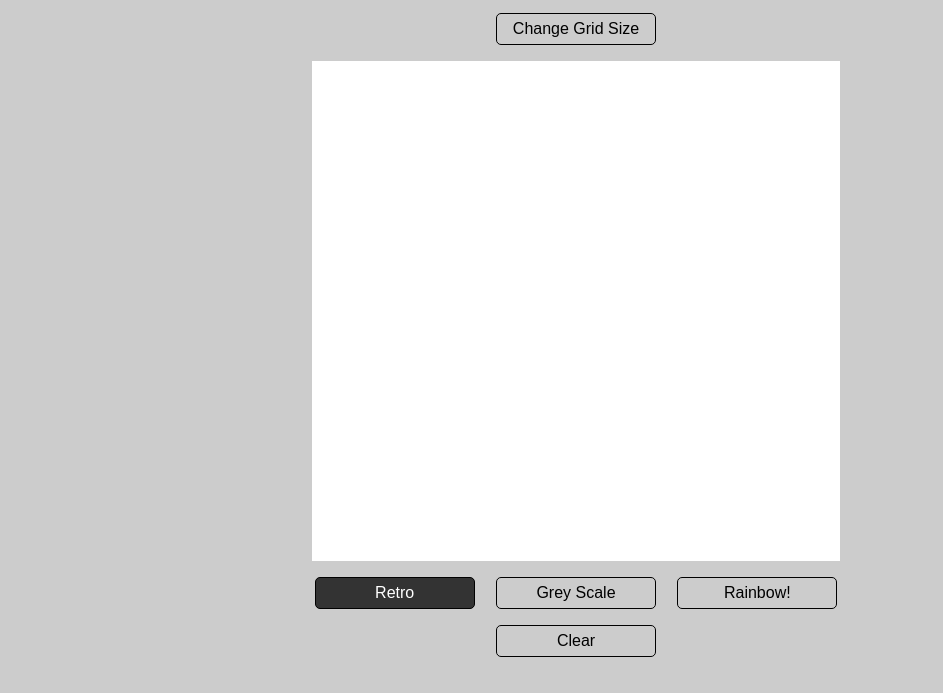
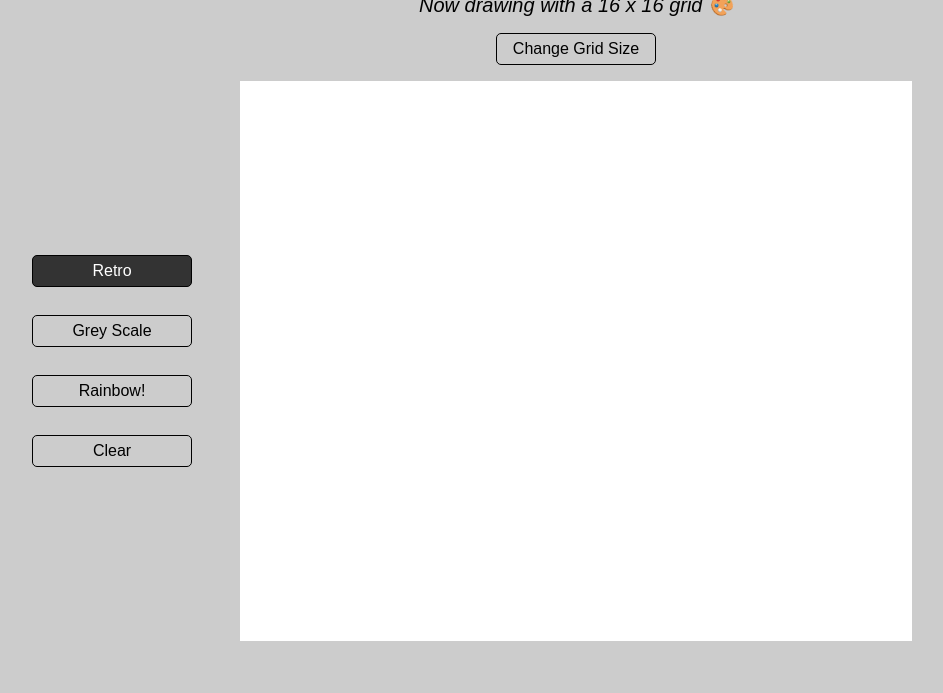
Before and after one commit to tfh12c/odin-etch-a-sketch, a plain HTML site: page index.html in a window 1280 px wide. Shown: the part 107-800 px from the top of the page, without its empty margins (64-1007 px from the left). Drawn offline with Linux system fonts and the light colour scheme.

Commit message:
desktop styling complete

```diff
--- a/style.scss
+++ b/style.scss
@@ -16,6 +16,11 @@ body {
     display: flex;
     flex-direction: column;
     align-items: center;
+
+    @include mixins.desktop {
+        flex-direction: row-reverse;
+        justify-content: center;
+    }
 }
 
 .header {
@@ -31,6 +36,10 @@ body {
             font-size: 3.125rem;
             margin-bottom: .5rem;
         }
+
+        @include mixins.desktop {
+            font-size: 4.125rem;
+        }
     }
 
     &__description {
@@ -40,6 +49,10 @@ body {
 
         @include mixins.tablet {
             font-size: 1.125rem;
+        }
+
+        @include mixins.desktop {
+            font-size: 1.25rem;
         }
     }
 
@@ -62,6 +75,12 @@ body {
     @include mixins.tablet {
         width: 33rem;
         height: 31.25rem;
+    }
+
+    @include mixins.desktop {
+        width: 42rem;
+        height: 35rem;
+        margin-right: 13rem;
     }
 }
 
@@ -87,6 +106,13 @@ body {
         flex-wrap: wrap;
         justify-content: space-around;
     }
+
+    @include mixins.desktop {
+        flex-wrap: nowrap;
+        flex-direction: column;
+        width: 13rem;
+        height: 15rem;
+    }
 }
 
 .active {
```
Also changed, not shown: style.css, 1 other file.
